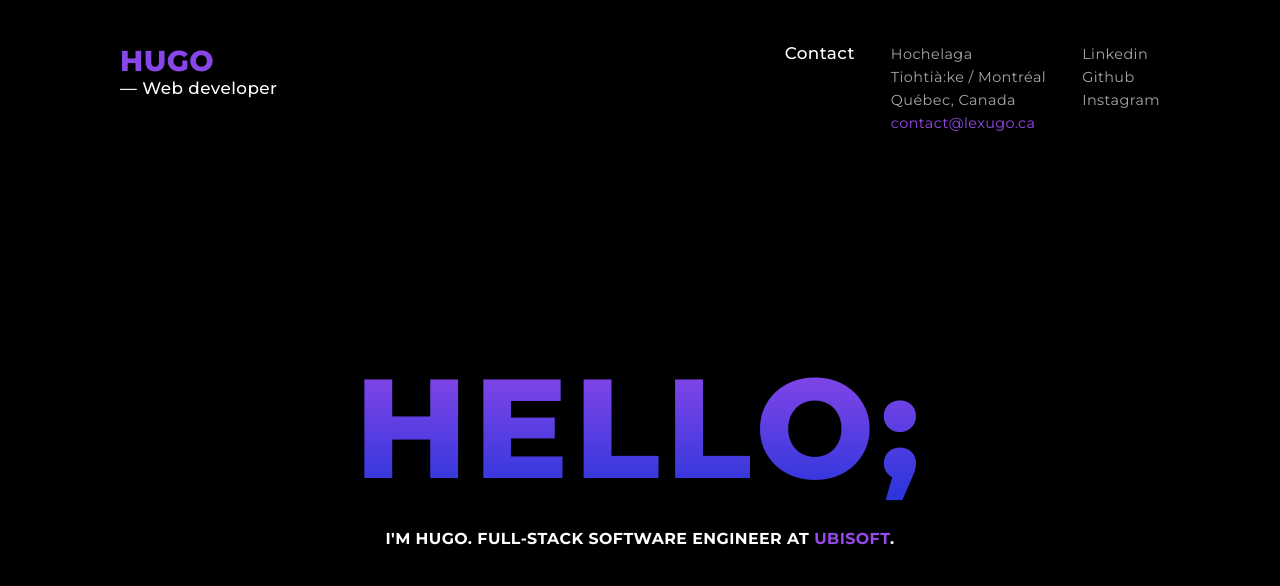
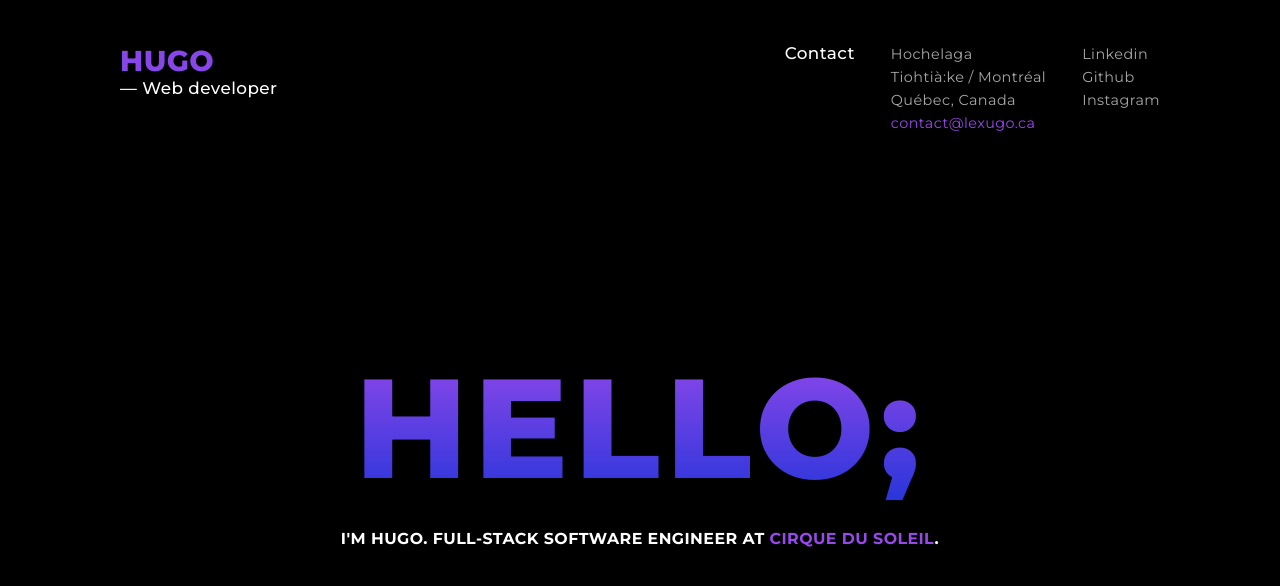
Before and after one commit to lexugo/portfolio, a Next.js app: page / in a window 1280 px wide. Shown: the top 586 px of the page. Built offline with nearby package versions, Linux system fonts and the light colour scheme.

Commit message:
Séxstasy
- Replace Ubisoft with Cirque du Soleil

```diff
--- a/pages/index.js
+++ b/pages/index.js
@@ -1,18 +1,16 @@
 import Head from 'next/head'
 
-function Welcome() {
+export default function Welcome() {
     return (
         <main className="welcome">
             <Head>
                 <title>Hugo @lexugo</title>
-                <meta name="description" content="Hello; I'm Hugo. Full-Stack software engineer at Ubisoft." />
+                <meta name="description" content="Hello; I'm Hugo. Full-Stack software engineer at Cirque du Soleil." />
             </Head>
             <div className="greeting">
                 <h1>Hello;</h1>
-                <h2>I'm Hugo. Full-Stack software engineer at <a href="https://montreal.ubisoft.com/en/" target="_blank">Ubisoft</a>.</h2>
+                <h2>I'm Hugo. Full-Stack software engineer at <a href="https://www.cirquedusoleil.com/" target="_blank">Cirque du Soleil</a>.</h2>
             </div>
         </main>
     )
 }
-
-export default Welcome
```
